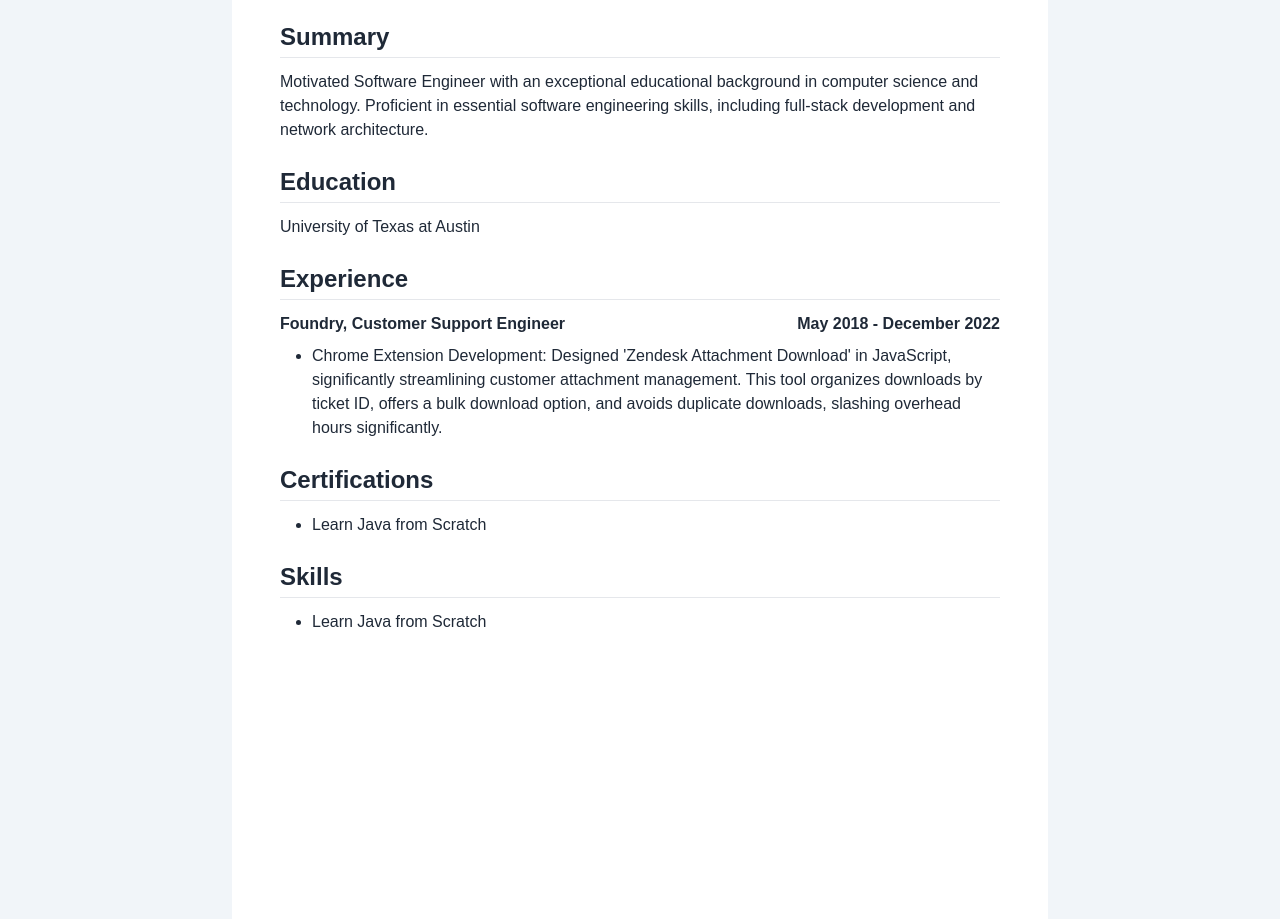
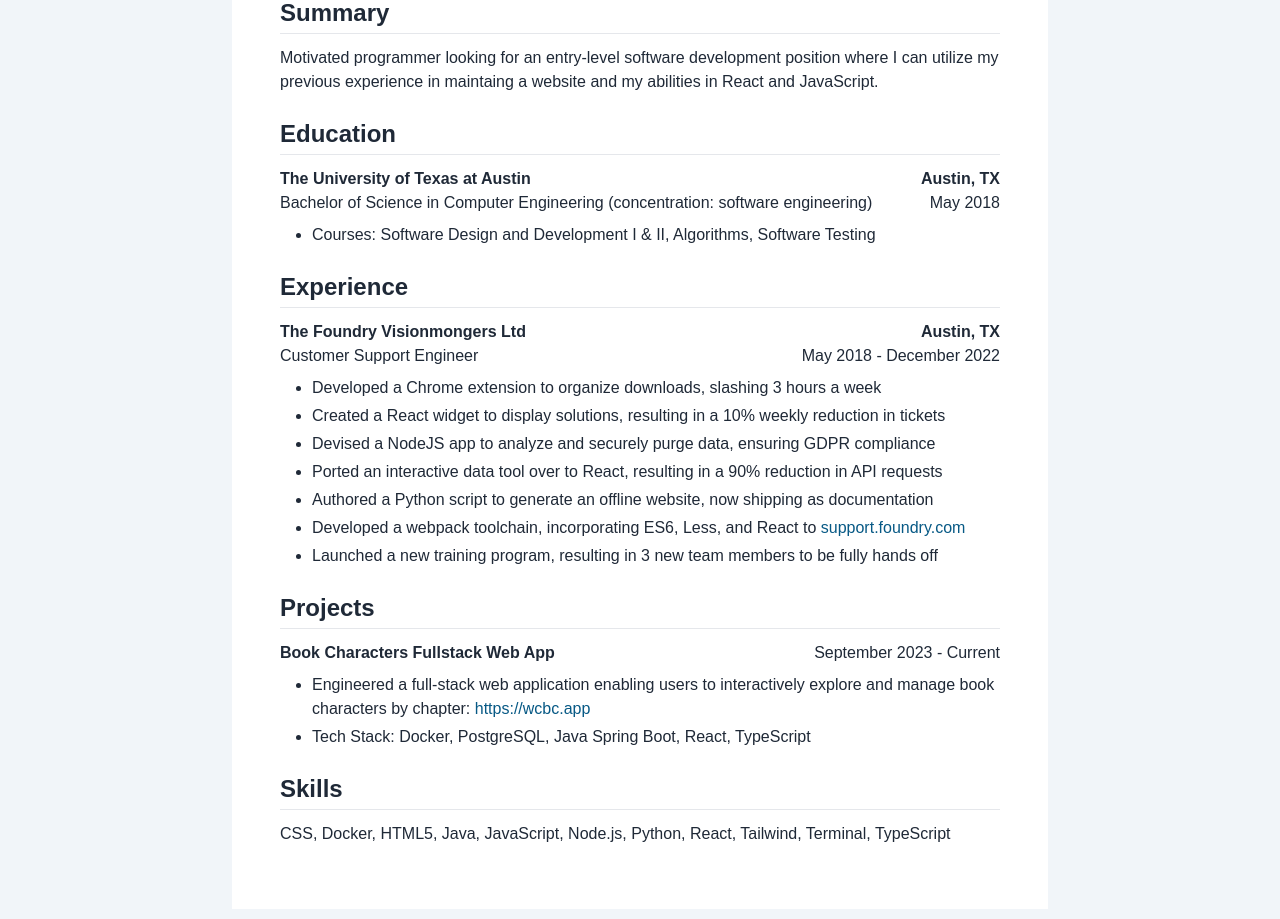
Before and after one commit to JesusLegaspy/resume, a plain HTML site: page index.html in a window 1280 px wide. Shown: the part 171-1090 px from the top of the page. Drawn offline with nearby package versions, Linux system fonts and the light colour scheme; a web font is replaced by a local one.

Commit message:
Version 1

```diff
--- a/index.html
+++ b/index.html
@@ -12,7 +12,6 @@
 
 <body>
   <div class="bg-slate-100 min-h-screen pb-12">
-    This is a test
 
     <!-- Download PDF via Print -->
     <div class="flex justify-end sticky top-2 mx-2 text-slate-600 hover:text-slate-950">
@@ -35,11 +34,12 @@
     ">
       <!-- Heading -->
       <div class="mb-6">
-        <div class="text-4xl font-bold  mb-2">
+        <div class="text-4xl font-bold mb-2">
           Jesus Legaspy
         </div>
         <div>
-          Austin, TX | 512-956-8168 | jesus.legaspy@gmail.com
+          Austin, TX | 512-956-8168 | jesus.legaspy@gmail.com | <a href="https://github.com/JesusLegaspy"
+            target="_blank">github.com/JesusLegaspy</a>
         </div>
       </div>
 
@@ -49,9 +49,8 @@
           Summary
         </div>
         <div>
-          Motivated Software Engineer with an exceptional educational background in computer science and technology.
-          Proficient in essential software engineering skills, including full-stack development and network
-          architecture.
+          Motivated programmer looking for an entry-level software development position where I can utilize my previous
+          experience in maintaing a website and my abilities in React and JavaScript.
         </div>
       </div>
 
@@ -60,9 +59,19 @@
         <div class="text-2xl font-semibold border-b mb-3 pb-1">
           Education
         </div>
-        <div>
-          University of Texas at Austin
+        <div class="flex justify-between font-bold">
+          <span>The University of Texas at Austin</span>
+          <span>Austin, TX</span>
         </div>
+        <div class="flex justify-between">
+          <span>Bachelor of Science in Computer Engineering (concentration: software engineering)</span>
+          <span class="mb-2">May 2018</span>
+        </div>
+        <ul>
+          <li class="list-disc list-outside ml-8 mb-2">
+            Courses: Software Design and Development I & II, Algorithms, Software Testing
+          </li>
+        </ul>
       </div>
 
       <!-- Experience -->
@@ -70,24 +79,58 @@
         <div class="text-2xl font-semibold border-b mb-3 pb-1">
           Experience
         </div>
-        <div class="flex mb-2 font-bold">
-          <div class="grow">Foundry, Customer Support Engineer</div>
-          <div> May 2018 - December 2022</div>
+        <div class="flex justify-between font-bold">
+          <span>The Foundry Visionmongers Ltd</span>
+          <span>Austin, TX</span>
         </div>
-        <ul class="list-disc list-outside ml-8">
-          <li class="">Chrome Extension Development: Designed 'Zendesk Attachment Download' in JavaScript,
-            significantly streamlining customer attachment management. This tool organizes downloads by ticket ID,
-            offers a bulk download option, and avoids duplicate downloads, slashing overhead hours significantly.</li>
+        <div class="flex justify-between mb-2">
+          <span>Customer Support Engineer</span>
+          <span>May 2018 - December 2022</span>
+        </div>
+        <ul class="flex flex-col space-y-1 list-disc list-outside ml-8">
+          <li>
+            Developed a Chrome extension to organize downloads, slashing 3 hours a week
+          </li>
+          <li>
+            Created a React widget to display solutions, resulting in a 10% weekly reduction in tickets
+          </li>
+          <li>
+            Devised a NodeJS app to analyze and securely purge data, ensuring GDPR compliance
+          </li>
+          <li>
+            Ported an interactive data tool over to React, resulting in a 90% reduction in API requests
+          </li>
+          <li>
+            Authored a Python script to generate an offline website, now shipping as documentation
+          </li>
+          <li>
+            Developed a webpack toolchain, incorporating ES6, Less, and React to <a href="https://support.foundry.com"
+              target="_blank" class="text-sky-800 decoration-solid">support.foundry.com</a>
+          </li>
+          <li>
+            Launched a new training program, resulting in 3 new team members to be fully hands off
+          </li>
         </ul>
       </div>
 
-      <!-- Certifications -->
+      <!-- Projects -->
       <div class="mb-6">
         <div class="text-2xl font-semibold border-b mb-3 pb-1">
-          Certifications
+          Projects
         </div>
-        <ul class="list-disc list-outside ml-8">
-          <li class="">Learn Java from Scratch</li>
+        <div class="flex justify-between mb-2">
+          <span class="font-bold">Book Characters Fullstack Web App</span>
+          <span>September 2023 - Current</span>
+        </div>
+        <ul class="flex flex-col space-y-1 list-disc list-outside ml-8">
+          <li>
+            Engineered a full-stack web application enabling users to interactively explore and
+            manage book characters by chapter: <a href="https://wcbc.app" target="_blank"
+              class="text-sky-800 decoration-solid">https://wcbc.app</a>
+          </li>
+          <li>
+            Tech Stack: Docker, PostgreSQL, Java Spring Boot, React, TypeScript
+          </li>
         </ul>
       </div>
 
@@ -96,9 +139,9 @@
         <div class="text-2xl font-semibold border-b mb-3 pb-1">
           Skills
         </div>
-        <ul class="list-disc list-outside ml-8">
-          <li class="">Learn Java from Scratch</li>
-        </ul>
+        <p>
+          CSS, Docker, HTML5, Java, JavaScript, Node.js, Python, React, Tailwind, Terminal, TypeScript
+        </p>
       </div>
 
     </div>
```
